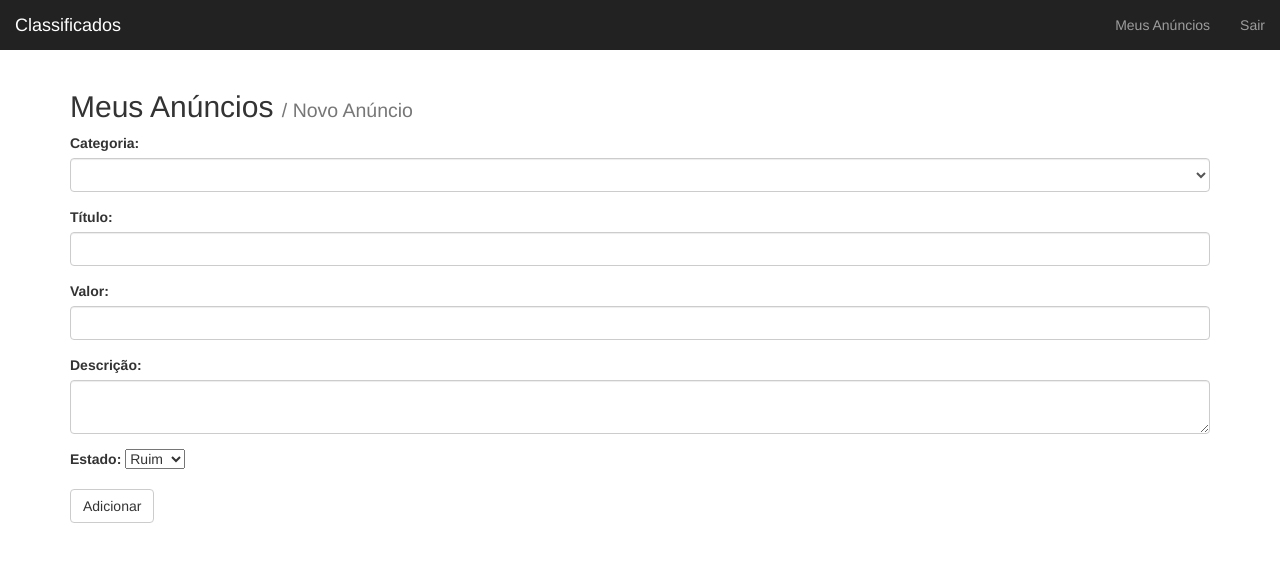
After one commit to JhonathanRibeiro/Classificados, a PHP site: page /add-anuncio.php in a window 1280 px wide. The commit adds this page. Shown: the top 562 px of the page. Run offline with PHP 8.4, Linux system fonts and the light colour scheme; the visitor is signed in with stand-in values (Sample User, id 1); lists and menus that the app fills with data are empty; some libraries are stand-ins or nearby versions.

Commit message:
pagina novo anuncio

```diff
--- /dev/null
+++ b/add-anuncio.php
@@ -0,0 +1,54 @@
+<?php require 'pages/header.php'; ?>
+
+<?php
+ if(empty($_SESSION['cLogin'])) {
+    ?>
+    <script type="text/javascript">window.location.href="login.php";</script>
+  <?php
+  exit;
+ }
+?>
+
+<div class="container">
+  <h2>Meus Anúncios <small>/ Novo Anúncio</small></h2>
+
+  <form method="POST" enctype="multipart/form-data">
+
+   <div class="form-group">
+    <label for="categoria">Categoria:</label>
+    <div class="form-group">
+      <select name="categoria" id="categoria" class="form-control">
+        <option></option>
+      </select>
+    </div>
+   </div>
+
+   <div class="form-group">
+    <label for="categoria">Título:</label>
+    <input type="text" name="titulo" id="titulo" class="form-control">
+   </div>
+
+   <div class="form-group">
+    <label for="valor">Valor:</label>
+    <input type="text" name="valor" id="valor" class="form-control">
+   </div>
+
+   <div class="form-group">
+    <label for="descricao">Descrição:</label>
+    <textarea name="descricao" class="form-control"></textarea>
+   </div>
+
+   <div class="form-group">
+    <label for="estado">Estado:</label>
+    <select name="categoria" id="categoria" class="form-contreol">
+        <option value="0">Ruim</option>
+        <option value="1">Bom</option>
+        <option value="2">Ótimo</option>
+    </select>
+   </div>
+ <input type="submit" value="Adicionar" class="btn btn-default">
+  </form>
+</div>
+
+
+<?php require 'footer.php'; ?>
```
Also changed, not shown: class/anuncios.class.php (added, +22 -0 lines), meus-anuncios.php (+35 -2 lines).
